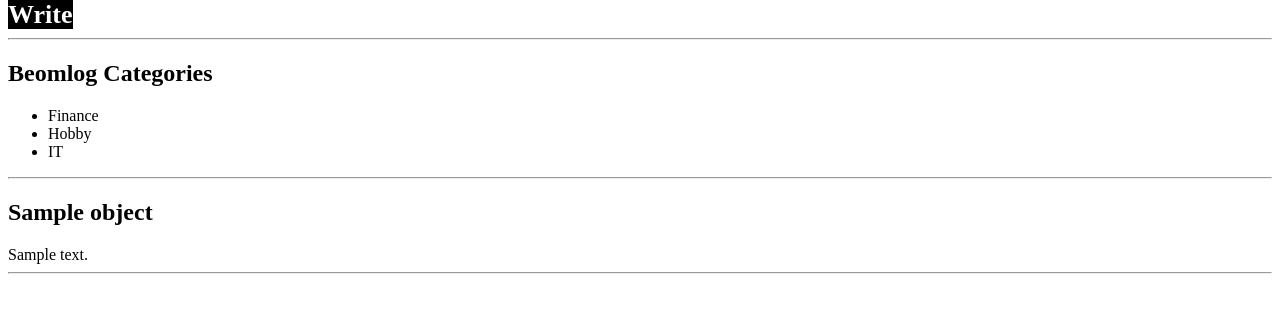
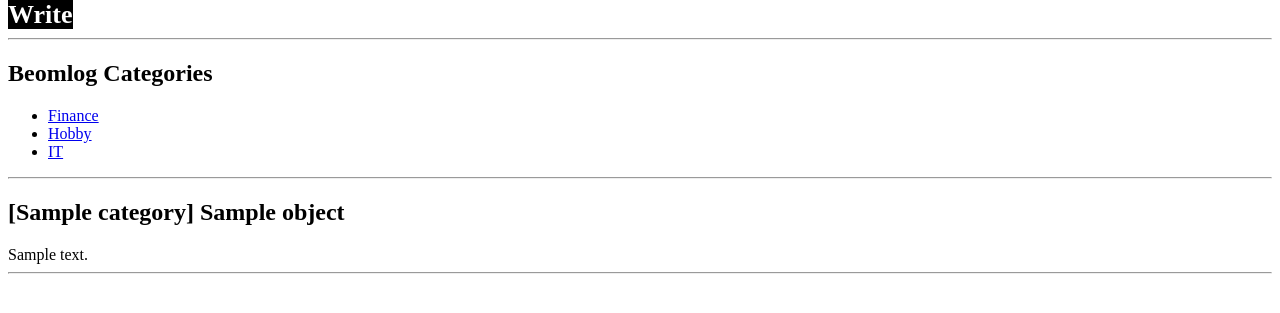
Before and after one commit to beommaker/beomlog, a Django app: template beomlog/blog/templates/home.html in a window 1280 px wide. Shown: the part 185-498 px from the top of the page. Run offline with Django 3.2, Linux system fonts and the light colour scheme; data comes from the database, SQL or seed files in the repository; the template is opened without the code that fills it: values that come from a table or form of the project are taken from there, most other values are stand-ins (such as "Sample title", 1, 10 or a date in 2020); parts of the project's set-up code (start-up, migrations or seed data) failed here and were passed over.

Commit message:
feat(blog): add sorting categories function
https://trello.com/c/XBOGu2XY

```diff
--- a/beomlog/blog/templates/_post.html
+++ b/beomlog/blog/templates/_post.html
@@ -1,5 +1,6 @@
 <article class="post">
     <h2>
+        [{{ object.category.name }}]
         <a href="{% url 'detail' object.id %}" style="text-decoration: none; color: black;">
             {{ object.title }}
         </a>
--- a/beomlog/blog/templates/home.html
+++ b/beomlog/blog/templates/home.html
@@ -2,7 +2,8 @@
 
 {% block content %}
     <strong>
-        <a href="{% url 'create' %}" style="text-decoration: none; color: black; font-size: 26px; background-color: black; color: white">
+        <a href="{% url 'create' %}"
+           style="text-decoration: none; color: black; font-size: 26px; background-color: black; color: white">
             Write
         </a>
     </strong>
@@ -10,7 +11,11 @@
     <h2>Beomlog Categories</h2>
     <ul class="category">
         {% for category in categories %}
-            <li>{{ category.name }}</li>
+            <li>
+                <a href="{% url 'home' %}?category={{ category.id }}">
+                    {{ category.name }}
+                </a>
+            </li>
         {% endfor %}
     </ul>
     <hr>
```
Also changed, not shown: beomlog/blog/views.py (+7 -0 lines).
